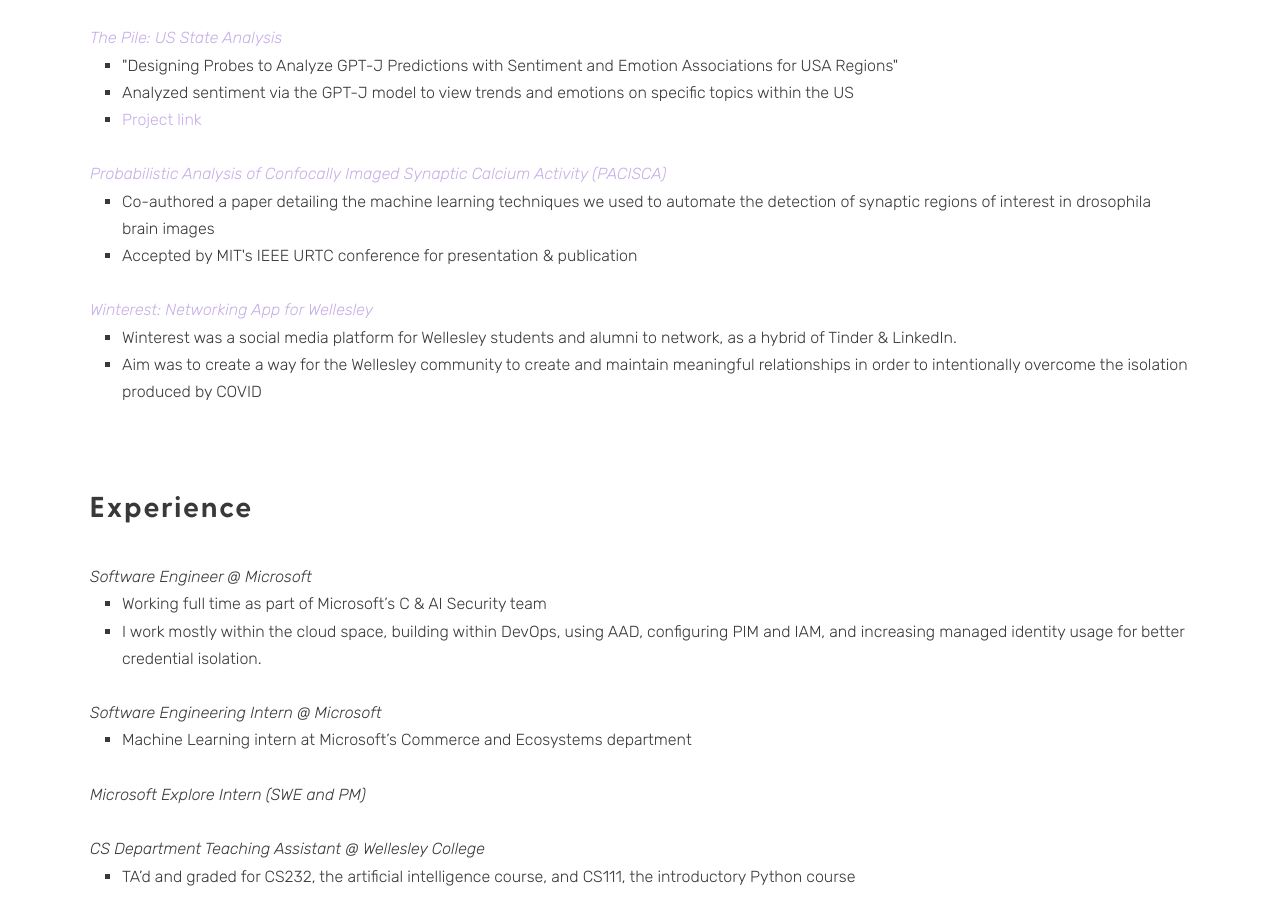
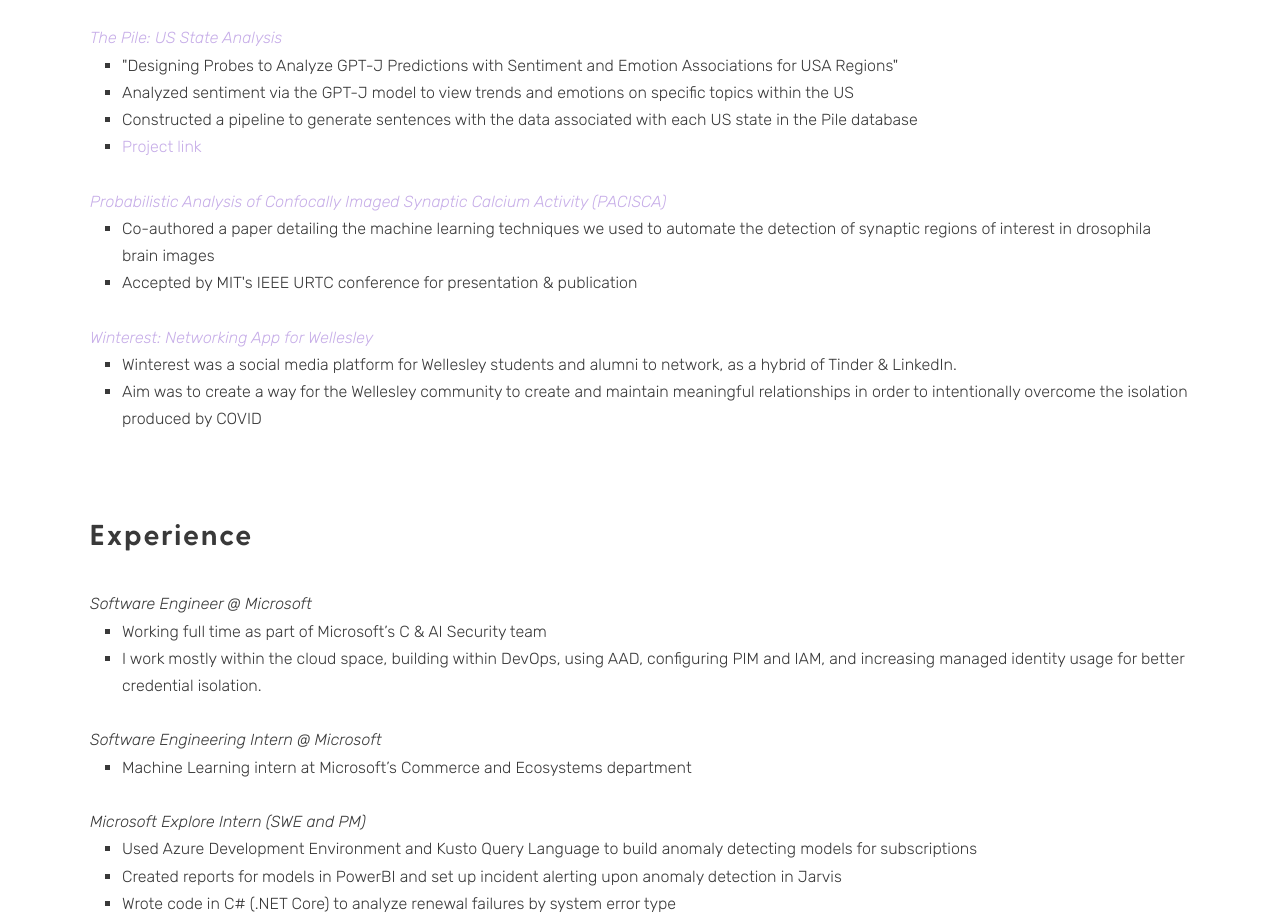
Before and after one commit to skochar1/pfolio, a plain HTML site: page index.html in a window 1280 px wide. Shown: the part 2209-3132 px from the top of the page. Drawn offline with Linux system fonts and the light colour scheme; some packages are replaced by stand-ins of ours; a script that the page names is missing; files whose address does not match are found by name.

Commit message:
Update index.html

```diff
--- a/index.html
+++ b/index.html
@@ -150,6 +150,7 @@
                             <ul>
                                 <li>"Designing Probes to Analyze GPT-J Predictions with Sentiment and Emotion Associations for USA Regions"</li>
                                 <li>Analyzed sentiment via the GPT-J model to view trends and emotions on specific topics within the US</li>
+				<li>Constructed a pipeline to generate sentences with the data associated with each US state in the Pile database</li>
                                 <li><a href="https://github.com/skochar1/the-pile-state-analysis/tree/main">Project link</a></li>
                             </ul>
 
@@ -200,6 +201,12 @@
                             <br>
 
                             <span class="p-italic">Microsoft Explore Intern (SWE and PM)</span>
+			    <ul>
+                                <li>Used Azure Development Environment and Kusto Query Language to build anomaly detecting models for subscriptions</li>
+				<li>Created reports for models in PowerBI and set up incident alerting upon anomaly detection in Jarvis</li>
+				<li>Wrote code in C# (.NET Core) to analyze renewal failures by system error type</li>
+
+                            </ul>
 
                             <br><br>
 
```
